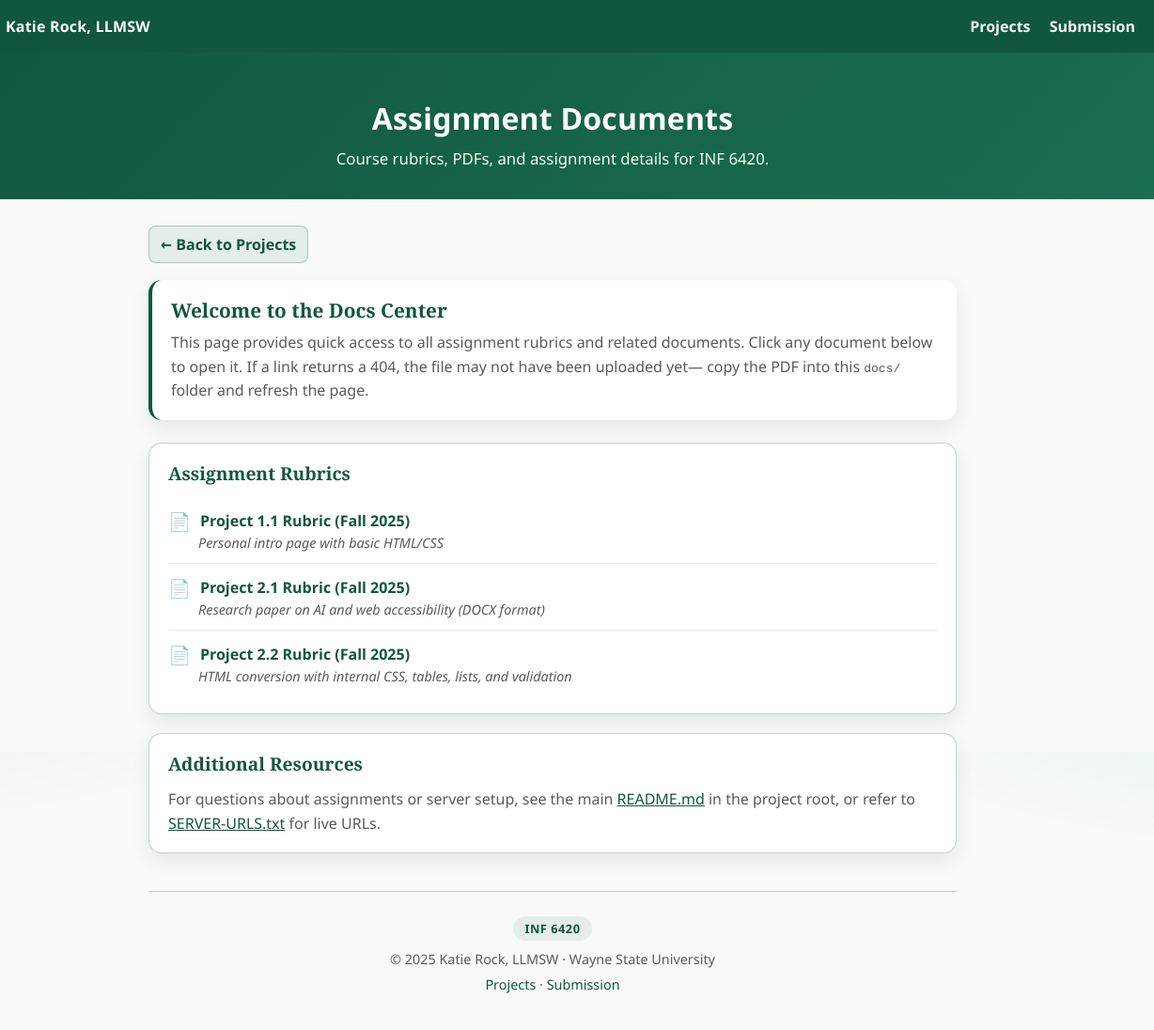
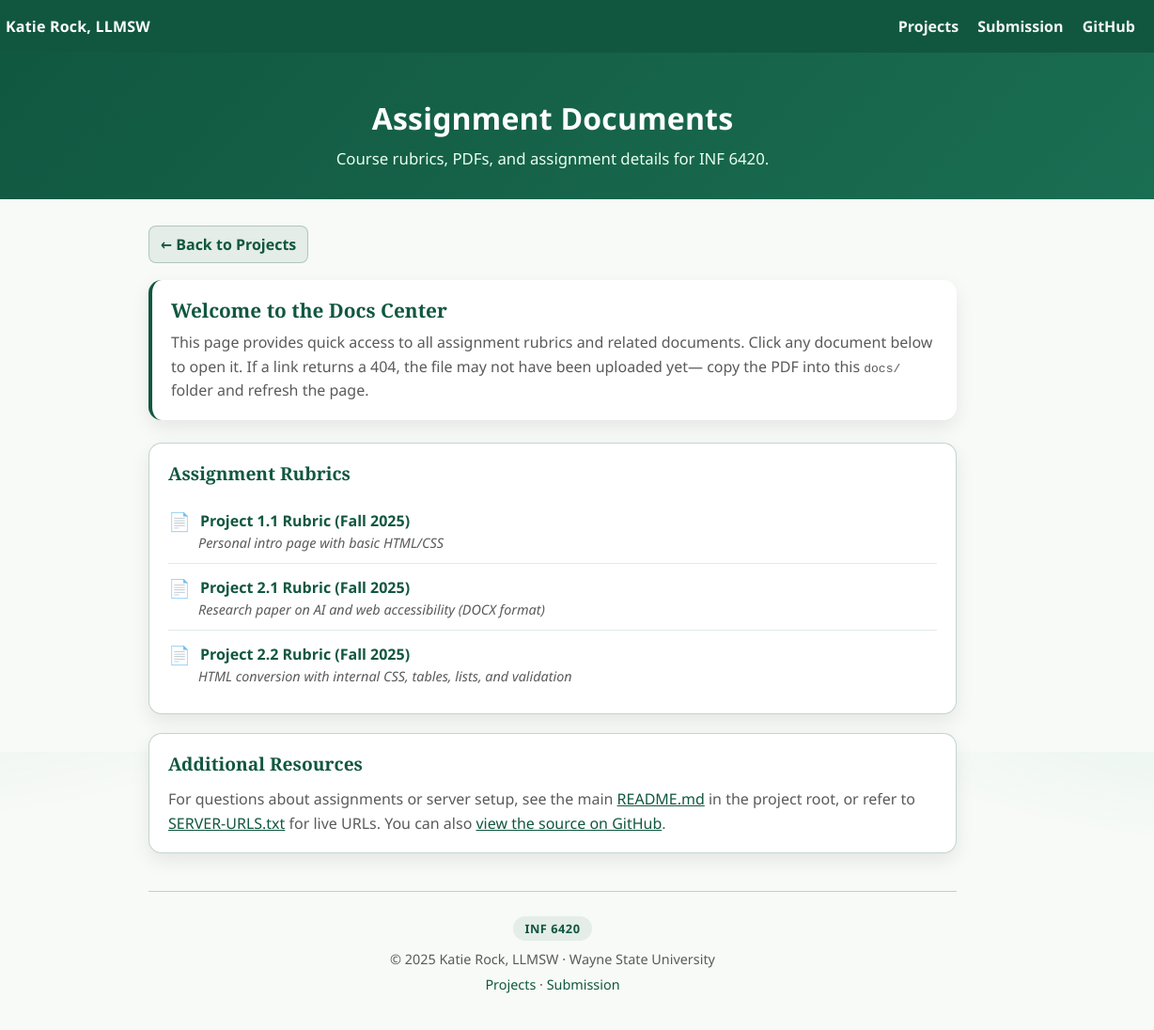
Before and after one commit to katierock01/inf6420-projects, a plain HTML site: page docs/index.html in a window 1280 px wide. Shown: the full height of the page at 94% size, 52-1280 px from the left. Drawn offline with Linux system fonts and the light colour scheme.

Commit message:
docs: add GitHub repo link to docs footer Additional Resources

```diff
--- a/docs/index.html
+++ b/docs/index.html
@@ -221,6 +221,7 @@
     <nav class="nav" aria-label="Primary">
       <a href="../index.html">Projects</a>
       <a href="../submission.html">Submission</a>
+      <a href="https://github.com/katierock01/inf6420-projects" target="_blank" rel="noopener">GitHub</a>
     </nav>
   </div>
 
@@ -266,7 +267,8 @@
         <a href="../README.md" style="color: var(--wsu-green); text-decoration: underline;">README.md</a>
         in the project root, or refer to
         <a href="SERVER-URLS.txt" style="color: var(--wsu-green); text-decoration: underline;">SERVER-URLS.txt</a>
-        for live URLs.
+        for live URLs. You can also
+        <a href="https://github.com/katierock01/inf6420-projects" target="_blank" rel="noopener" style="color: var(--wsu-green); text-decoration: underline;">view the source on GitHub</a>.
       </p>
     </section>
 
```
